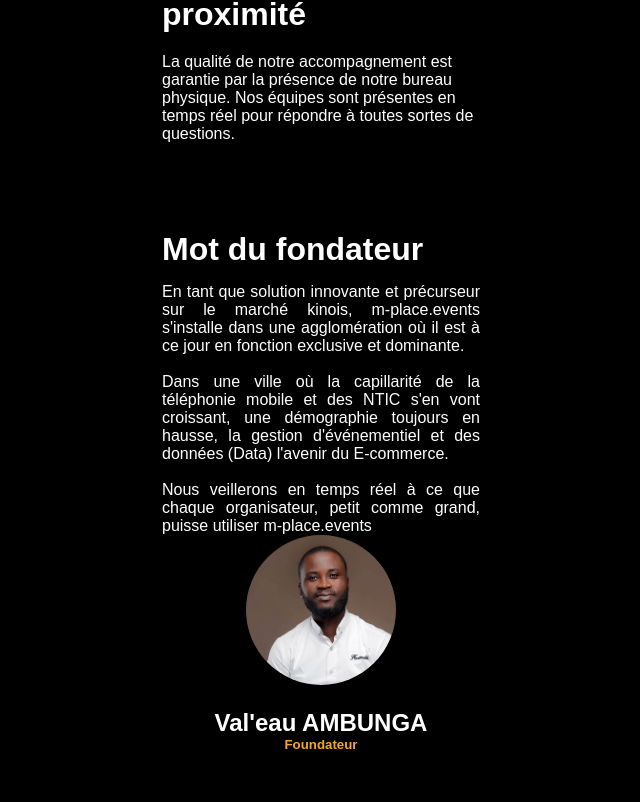
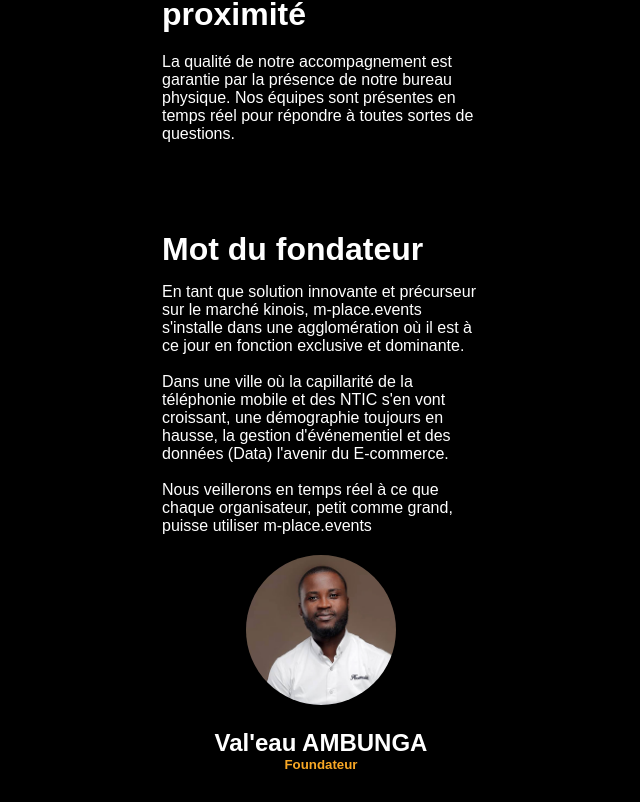
Before and after one commit to akajo1/m-place-website, a React (Create React App) app: page /about in a window 1280 px wide. Shown: the part 777-1579 px from the top of the page, without its empty margins (319-959 px from the left). Built offline with nearby package versions, Linux system fonts and the light colour scheme.

Commit message:
stilisation about

```diff
--- a/src/app/screens/About.tsx
+++ b/src/app/screens/About.tsx
@@ -69,7 +69,7 @@ export default function About({}: Props) {
 
       <div style={{color:colors.white,padding:'0 30px',marginBottom:30}}>
         <h1 style={{marginBottom:15}}>Mot du fondateur</h1>
-        <p style={{textAlign:'justify'}}>
+        <p style={{textAlign:'left',marginBottom:20}}>
         En tant que solution innovante et précurseur sur le marché kinois, m-place.events s'installe dans une agglomération où il est à ce jour en fonction exclusive et dominante.<br/><br/>
 
  Dans une ville où la capillarité de la téléphonie mobile et des NTIC s'en vont croissant, une démographie toujours en hausse, la gestion d'événementiel et des données (Data) l'avenir du E-commerce. <br/><br/>
```
